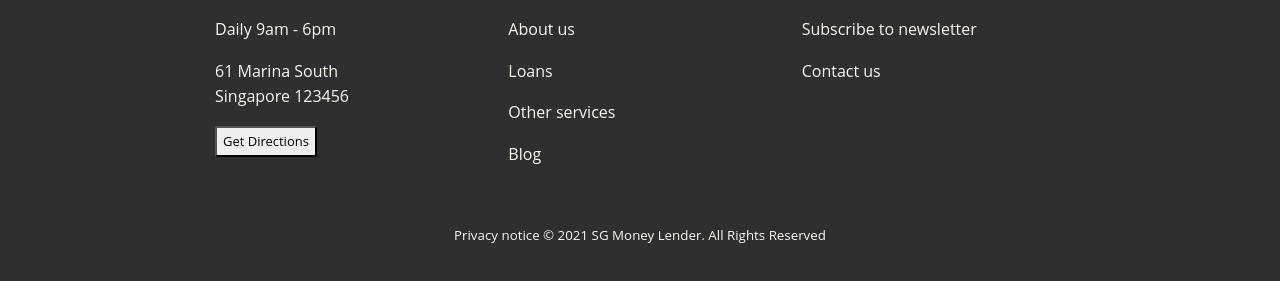
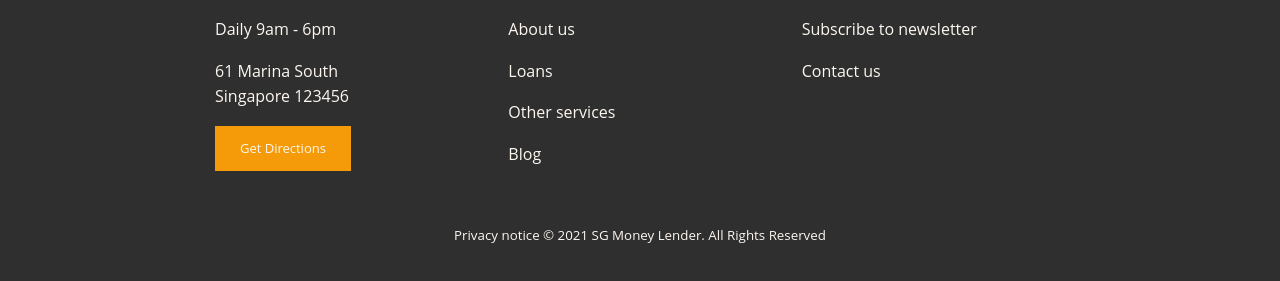
Before and after one commit to richardsonqiu/money-lender-website, a plain HTML site: page loans.html in a window 1280 px wide. Shown: the part 3060-3341 px from the top of the page. Drawn offline with nearby package versions, Linux system fonts and the light colour scheme.

Commit message:
Add button style to footer

```diff
--- a/css/styles.css
+++ b/css/styles.css
@@ -38,7 +38,19 @@ footer {
     color:var(--orange-color);
   }
 
+footer .button-filled {
+  border: none;
+  outline: 0;
+  display: inline-block;
+  padding: 10px 25px;
+  color: var(--light-color);
+  background-color:  var(--orange-color);
+  text-align: center;
+  cursor: pointer;
+
+}
   footer .button-filled:hover{
+     text-decoration: underline;
     color:var(--gray-color);
     background-color:var(--light-color);
   }
```
